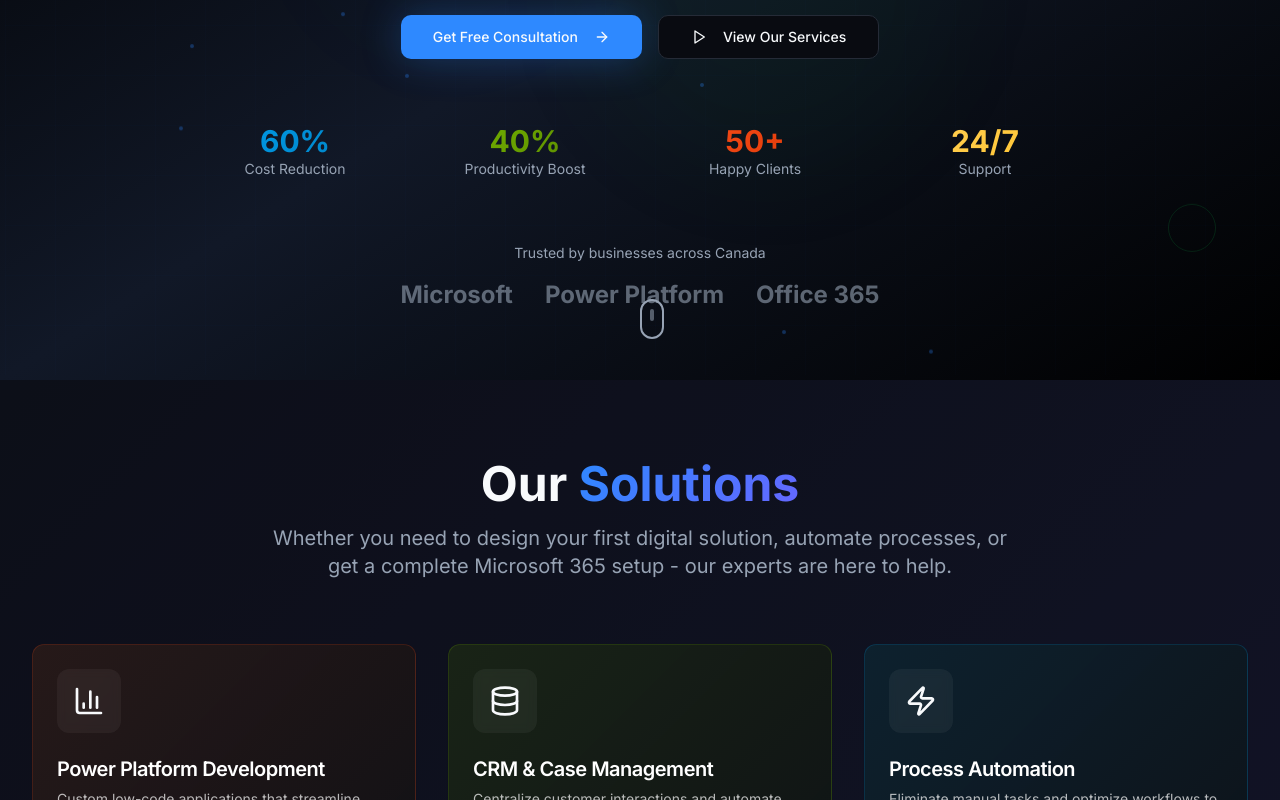
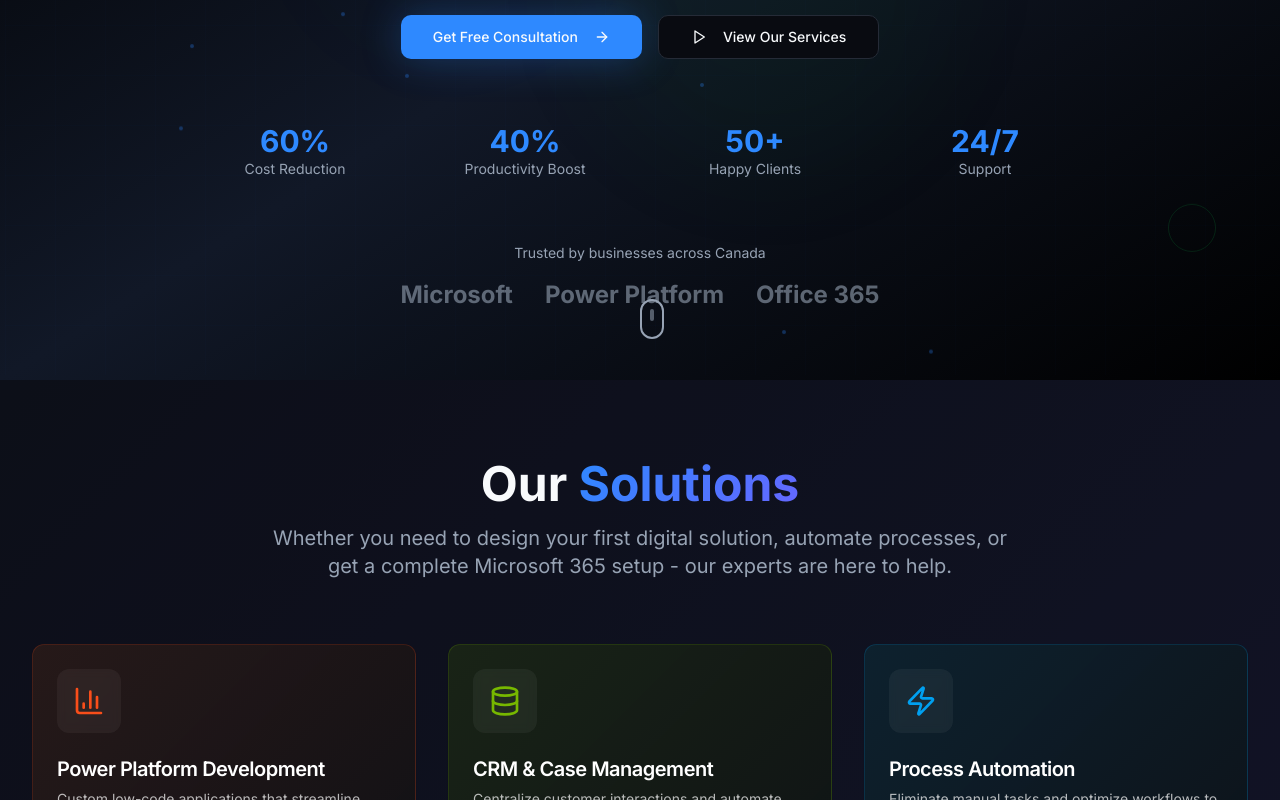
Before and after one commit to Tamyeez-LTD/tamyeez-power-boost, a React (Vite) app: page / in a window 1280 px wide. Shown: the part 420-1220 px from the top of the page. Built offline with nearby package versions, Linux system fonts and the light colour scheme.

Commit message:
Reverted to commit 05afbd25c9899c498c8462c2ba3a7138d4a5f5ce

```diff
--- a/src/components/sections/BenefitsSection.tsx
+++ b/src/components/sections/BenefitsSection.tsx
@@ -77,7 +77,7 @@ const BenefitsSection = () => {
           <div className="space-y-8">
             <div className="space-y-6">
               <h3 className="text-3xl lg:text-4xl font-bold text-white">
-                Why Choose <span className="text-microsoft-blue">Tamyeez</span>?
+                Why Choose <span className="text-[hsl(200,100%,47%)]">Tamyeez</span>?
               </h3>
 
               <div className="space-y-6">
@@ -127,7 +127,7 @@ const BenefitsSection = () => {
           <div className="space-y-8">
             {/* Client Success Story */}
             <div className="glass-blue p-8 rounded-2xl border border-white/10">
-              <h4 className="text-lg font-semibold text-microsoft-blue mb-4">Client Success Story</h4>
+              <h4 className="text-lg font-semibold text-[hsl(200,100%,47%)] mb-4">Client Success Story</h4>
               <blockquote className="text-white/90 italic text-lg mb-6 leading-relaxed">
                 "Tamyeez transformed our manual processes into automated workflows.
                 We've saved over $50,000 annually and our team productivity has skyrocketed."
@@ -140,15 +140,15 @@ const BenefitsSection = () => {
             {/* Statistics */}
             <div className="grid grid-cols-3 gap-6 text-center">
               <div className="space-y-2">
-                 <div className="text-4xl font-bold text-microsoft-green">99%</div>
+                <div className="text-4xl font-bold text-[hsl(200,100%,47%)]">99%</div>
                 <div className="text-white/70 text-sm">Client Satisfaction</div>
               </div>
               <div className="space-y-2">
-                 <div className="text-4xl font-bold text-microsoft-blue">50+</div>
+                <div className="text-4xl font-bold text-[hsl(200,100%,47%)]">50+</div>
                 <div className="text-white/70 text-sm">Projects Delivered</div>
               </div>
               <div className="space-y-2">
-                 <div className="text-4xl font-bold text-microsoft-red">24h</div>
+                <div className="text-4xl font-bold text-[hsl(200,100%,47%)]">24h</div>
                 <div className="text-white/70 text-sm">Response Time</div>
               </div>
             </div>
--- a/src/components/sections/CTASection.tsx
+++ b/src/components/sections/CTASection.tsx
@@ -24,7 +24,7 @@ const CTASection = () => {
         <div className="max-w-4xl mx-auto">
           <div className="glass-blue p-12 lg:p-16 rounded-3xl border border-white/10 text-center space-y-10">
             {/* Badge */}
-            <div className="inline-flex items-center space-x-2 bg-[hsl(81,100%,36%)]/20 text-microsoft-green px-4 py-2 rounded-full text-sm font-medium border border-[hsl(81,100%,36%)]/30">
+            <div className="inline-flex items-center space-x-2 bg-[hsl(81,100%,36%)]/20 text-[hsl(81,100%,36%)] px-4 py-2 rounded-full text-sm font-medium border border-[hsl(81,100%,36%)]/30">
               <span>🚀</span>
               <span>Ready to Transform Your Business?</span>
             </div>
@@ -32,7 +32,7 @@ const CTASection = () => {
             {/* Main Heading */}
             <div className="space-y-6">
               <h2 className="text-4xl sm:text-5xl lg:text-6xl font-bold text-white leading-tight">
-                Start Your <span className="text-microsoft-blue">Digital Transformation</span><br />
+                Start Your <span className="text-[hsl(200,100%,47%)]">Digital Transformation</span><br />
                 Today
               </h2>
               <p className="text-xl text-white/70 max-w-3xl mx-auto leading-relaxed">
@@ -45,7 +45,7 @@ const CTASection = () => {
             <div className="grid grid-cols-1 sm:grid-cols-2 gap-6 max-w-2xl mx-auto">
               {benefits.map((benefit) => (
                 <div key={benefit} className="flex items-center space-x-3 justify-center sm:justify-start">
-                  <CheckCircle className="h-6 w-6 text-microsoft-green flex-shrink-0" />
+                  <CheckCircle className="h-6 w-6 text-[hsl(81,100%,36%)] flex-shrink-0" />
                   <span className="text-white font-medium">{benefit}</span>
                 </div>
               ))}
@@ -97,7 +97,7 @@ const CTASection = () => {
             <div className="glass-green p-8 rounded-2xl border border-[hsl(81,100%,36%)]/20">
               <div className="flex items-center justify-center space-x-4 mb-4">
                 <div className="w-10 h-10 bg-[hsl(81,100%,36%)]/20 rounded-full flex items-center justify-center">
-                  <CheckCircle className="h-6 w-6 text-microsoft-green" />
+                  <CheckCircle className="h-6 w-6 text-[hsl(81,100%,36%)]" />
                 </div>
                 <h3 className="text-xl font-semibold text-white">Our Promise</h3>
               </div>
@@ -110,7 +110,7 @@ const CTASection = () => {
             {/* Urgency */}
             <div className="text-center space-y-4">
               <p className="text-white/80">
-                <span className="text-microsoft-green font-semibold">Limited Time:</span> Free migration assessment for the first 10 clients this month
+                <span className="text-[hsl(81,100%,36%)] font-semibold">Limited Time:</span> Free migration assessment for the first 10 clients this month
               </p>
               <div className="flex justify-center">
                 <div className="flex space-x-2">
--- a/src/components/sections/HeroSection.tsx
+++ b/src/components/sections/HeroSection.tsx
@@ -93,19 +93,19 @@ const HeroSection = () => {
           {/* Statistics */}
           <div className="grid grid-cols-2 md:grid-cols-4 gap-6 pt-8 animate-fade-in delay-600">
             <div className="text-center">
-              <div className="text-3xl font-bold text-microsoft-blue">60%</div>
+              <div className="text-3xl font-bold text-primary">60%</div>
               <div className="text-sm text-muted-foreground">Cost Reduction</div>
             </div>
             <div className="text-center">
-              <div className="text-3xl font-bold text-microsoft-green">40%</div>
+              <div className="text-3xl font-bold text-primary">40%</div>
               <div className="text-sm text-muted-foreground">Productivity Boost</div>
             </div>
             <div className="text-center">
-              <div className="text-3xl font-bold text-microsoft-red">50+</div>
+              <div className="text-3xl font-bold text-primary">50+</div>
               <div className="text-sm text-muted-foreground">Happy Clients</div>
             </div>
             <div className="text-center">
-              <div className="text-3xl font-bold text-microsoft-yellow">24/7</div>
+              <div className="text-3xl font-bold text-primary">24/7</div>
               <div className="text-sm text-muted-foreground">Support</div>
             </div>
           </div>
--- a/src/components/sections/ProcessSection.tsx
+++ b/src/components/sections/ProcessSection.tsx
@@ -65,16 +65,16 @@ const ProcessSection = () => {
                   <div className="space-y-6">
                     <div className="flex items-center space-x-4">
                       <div className="w-16 h-16 bg-[hsl(200,100%,47%)]/10 rounded-2xl flex items-center justify-center backdrop-blur-sm border border-[hsl(200,100%,47%)]/20">
-                        <div className="text-microsoft-blue">
+                        <div className="text-[hsl(200,100%,47%)]">
                           {step.icon}
                         </div>
                       </div>
                       <div>
                         <div className="flex items-center space-x-3">
-                          <span className="text-4xl font-bold text-microsoft-blue">{step.step}</span>
+                          <span className="text-4xl font-bold text-[hsl(200,100%,47%)]">{step.step}</span>
                           <h3 className="text-3xl font-bold text-white">{step.title}</h3>
                         </div>
-                        <p className="text-microsoft-blue font-medium text-sm uppercase tracking-wide mt-1">
+                        <p className="text-[hsl(200,100%,47%)] font-medium text-sm uppercase tracking-wide mt-1">
                           {step.subtitle}
                         </p>
                       </div>
@@ -87,7 +87,7 @@ const ProcessSection = () => {
                     <div className="grid grid-cols-1 sm:grid-cols-2 gap-4">
                       {step.details.map((detail) => (
                         <div key={detail} className="flex items-center space-x-3">
-                          <ArrowRight className="h-4 w-4 text-microsoft-blue flex-shrink-0" />
+                          <ArrowRight className="h-4 w-4 text-[hsl(200,100%,47%)] flex-shrink-0" />
                           <span className="text-white/70 text-sm">{detail}</span>
                         </div>
                       ))}
@@ -116,7 +116,7 @@ const ProcessSection = () => {
         {/* Why Our Process Works */}
         <div className="text-center space-y-12">
           <h3 className="text-3xl lg:text-4xl font-bold text-white">
-            Why Our Process <span className="text-microsoft-blue">Works</span>
+            Why Our Process <span className="text-[hsl(200,100%,47%)]">Works</span>
           </h3>
 
           <div className="grid grid-cols-1 md:grid-cols-3 gap-8">
--- a/src/components/sections/ServicesSection.tsx
+++ b/src/components/sections/ServicesSection.tsx
@@ -82,12 +82,12 @@ const ServicesSection = () => {
             ];
 
             const iconColors = [
-               "text-microsoft-red",
-               "text-microsoft-green",
-               "text-microsoft-blue",
-               "text-microsoft-yellow",
-               "text-microsoft-red",
-               "text-microsoft-green"
+              "text-[hsl(14,95%,54%)]",
+              "text-[hsl(81,100%,36%)]",
+              "text-[hsl(200,100%,47%)]",
+              "text-[hsl(43,100%,68%)]",
+              "text-[hsl(14,95%,54%)]",
+              "text-[hsl(81,100%,36%)]"
             ];
 
             return (
--- a/src/index.css
+++ b/src/index.css
@@ -187,35 +187,6 @@
     box-shadow: var(--shadow-glass);
   }
 
-  /* Microsoft Logo Color Gradients */
-  .text-microsoft-red {
-    background: linear-gradient(135deg, hsl(14,95%,54%), hsl(14,95%,44%));
-    -webkit-background-clip: text;
-    -webkit-text-fill-color: transparent;
-    background-clip: text;
-  }
-
-  .text-microsoft-green {
-    background: linear-gradient(135deg, hsl(81,100%,36%), hsl(81,100%,26%));
-    -webkit-background-clip: text;
-    -webkit-text-fill-color: transparent;
-    background-clip: text;
-  }
-
-  .text-microsoft-blue {
-    background: linear-gradient(135deg, hsl(200,100%,47%), hsl(200,100%,37%));
-    -webkit-background-clip: text;
-    -webkit-text-fill-color: transparent;
-    background-clip: text;
-  }
-
-  .text-microsoft-yellow {
-    background: linear-gradient(135deg, hsl(43,100%,68%), hsl(43,100%,58%));
-    -webkit-background-clip: text;
-    -webkit-text-fill-color: transparent;
-    background-clip: text;
-  }
-
   .glow-microsoft-red {
     box-shadow: var(--glow-microsoft-red);
   }
```
Lines whose indentation alone changed are shown as unchanged.
